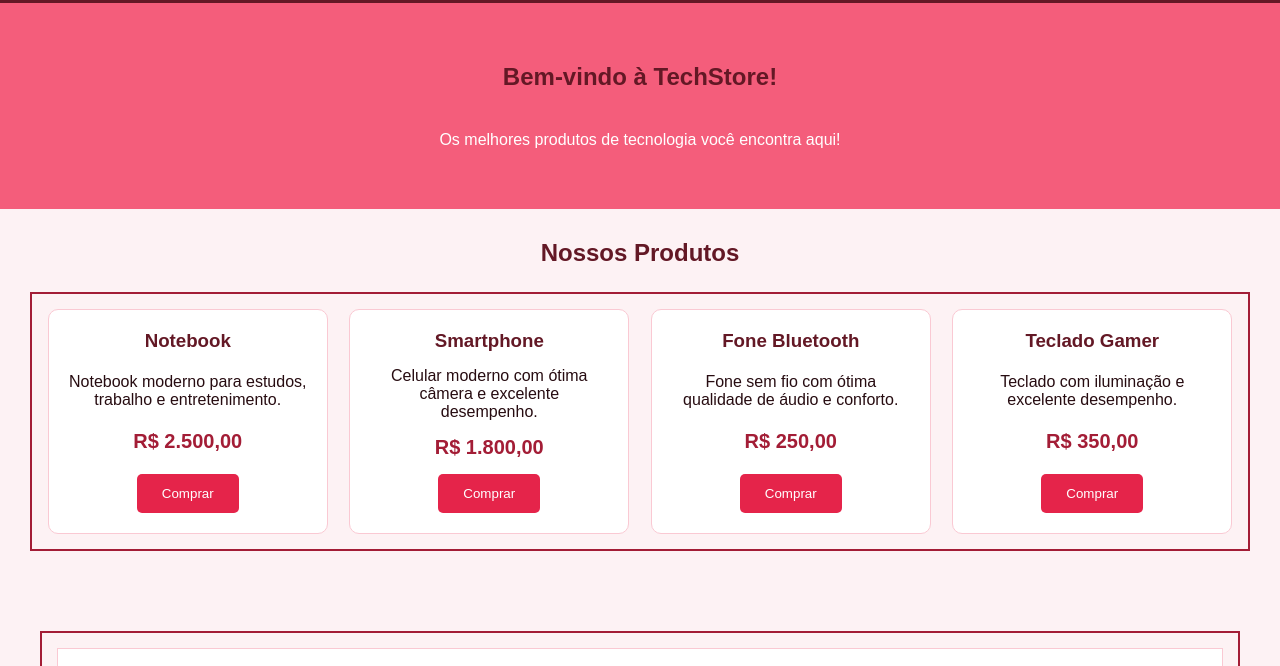
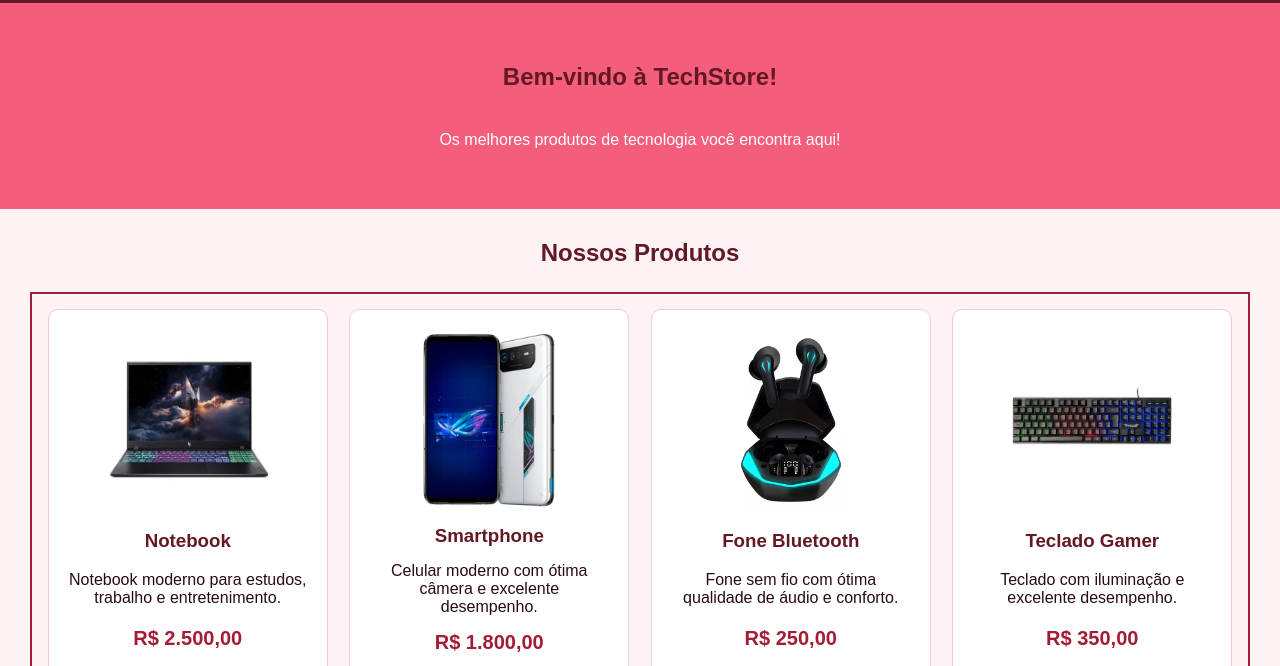
Before and after one commit to pietrotmedina/Projetos-ifsp-pietro-tm-, a plain HTML site: page Projetos D/Aula do Pedro (HTML)/aula 6.11.26/inicio.html in a window 1280 px wide. Shown: the part 102-768 px from the top of the page. Drawn offline with Linux system fonts and the light colour scheme.

Commit message:
aula do pedro finalização da atividade flexbox

```diff
--- a/Projetos D/Aula do Pedro (HTML)/aula 6.11.26/CSS/style.css
+++ b/Projetos D/Aula do Pedro (HTML)/aula 6.11.26/CSS/style.css
@@ -147,6 +147,18 @@ nav a:hover {
     color: var(--cor-6);
 }
 
+/* IMAGENS DOS PRODUTOS */
+
+.item img {
+    width: 100%;
+    height: 180px;
+
+    object-fit: contain;
+
+    display: block;
+    margin: 0 auto;
+}
+
 
 /* CAIXA */
 
--- a/Projetos D/Aula do Pedro (HTML)/aula 6.11.26/inicio.html
+++ b/Projetos D/Aula do Pedro (HTML)/aula 6.11.26/inicio.html
@@ -7,6 +7,10 @@
     <meta name="viewport" content="width=device-width, initial-scale=1.0">
 
     <title>TechStore - Loja Virtual</title>
+
+    <link rel="icon" type="image/jpg" sizes="16x16" href="img/tecstore.jpg">
+    <meta name="msapplication-TileColor" content="#ffffff">
+    <meta name="theme-color" content="#ffffff">
 
     <link rel="stylesheet" href="css/style.css">
 </head>
@@ -46,6 +50,7 @@
 
                 <!-- ITEM 1 -->
                 <div class="item">
+                    <img src="img/notbook.png" alt="Imagem do produto notebook">
                     <h3>Notebook</h3>
                     <p>
                         Notebook moderno para estudos, trabalho e entretenimento.
@@ -56,6 +61,7 @@
 
                 <!-- ITEM 2 -->
                 <div class="item">
+                    <img src="img/Smartphone.png" alt="Imagem do produto smartphone">
                     <h3>Smartphone</h3>
                     <p>
                         Celular moderno com ótima câmera e excelente desempenho.
@@ -66,7 +72,7 @@
 
                 <!-- ITEM 3 -->
                 <div class="item">
-
+                    <img src="img/Fone Bluetooth.png" alt="Imagem do produto fone bluetooth">
                     <h3>Fone Bluetooth</h3>
                     <p>
                         Fone sem fio com ótima qualidade de áudio e conforto.
@@ -78,6 +84,7 @@
 
                 <!-- ITEM 4 -->
                 <div class="item">
+                    <img src="img/Teclado Gamer.png" alt="Imagem do produto teclado gamer">
                     <h3>Teclado Gamer</h3>
                     <p>
                         Teclado com iluminação e excelente desempenho.
```
Also changed, not shown: Projetos D/Aula do Pedro (HTML)/aula 6.11.26/img/Fone Bluetooth.png (added), Projetos D/Aula do Pedro (HTML)/aula 6.11.26/img/Smartphone.png (added), Projetos D/Aula do Pedro (HTML)/aula 6.11.26/img/Teclado Gamer.png (added), Projetos D/Aula do Pedro (HTML)/aula 6.11.26/img/notbook.png (added), 1 other file.
